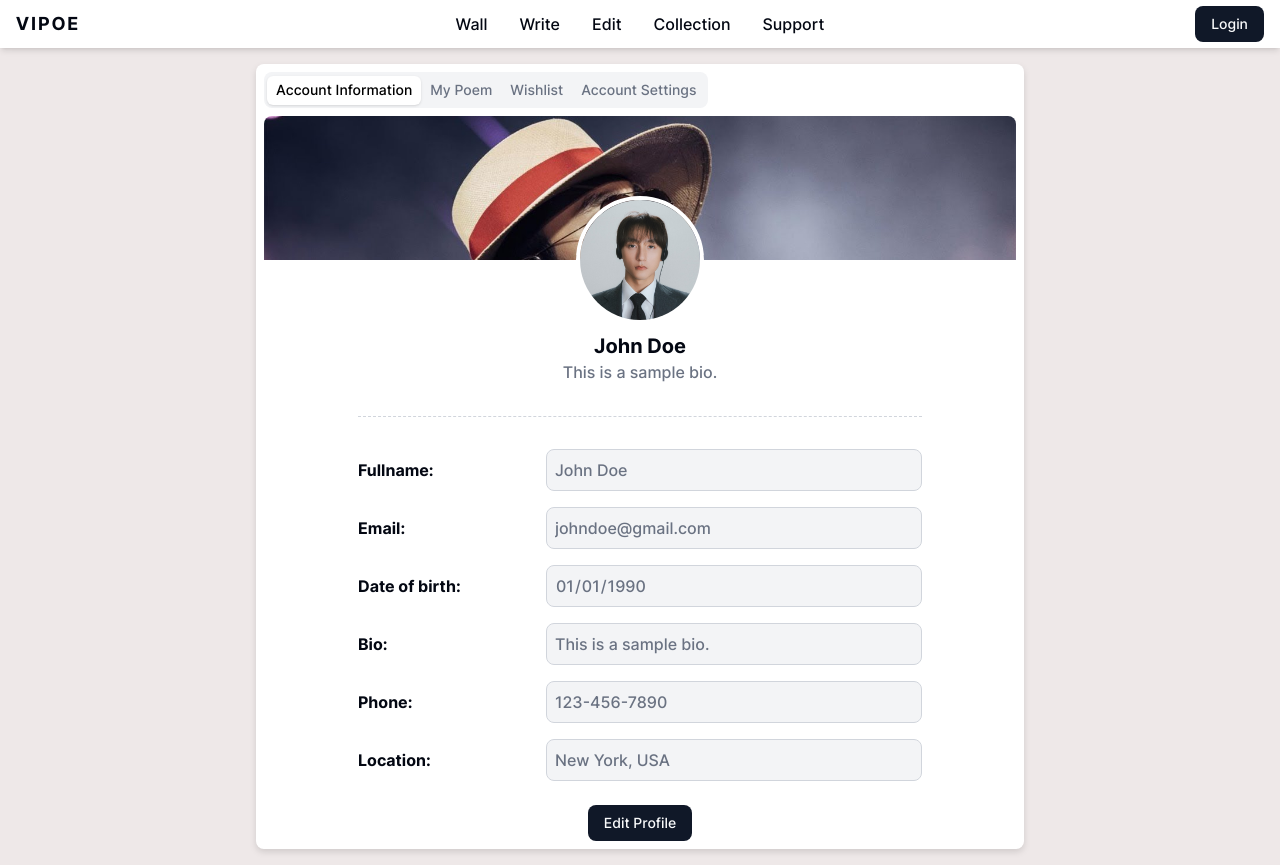
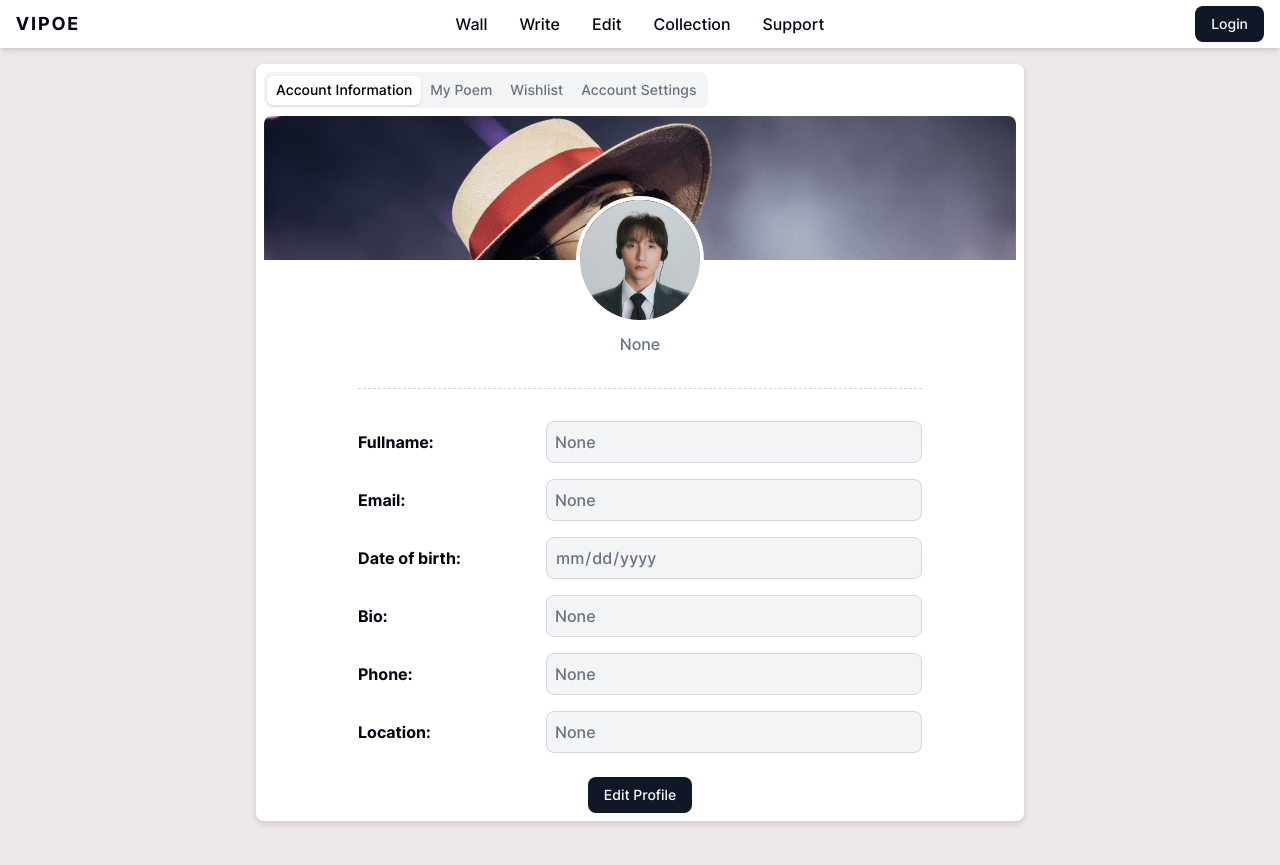
Before and after one commit to johnvo24/vipoe-web, a Next.js app: page /profile in a window 1280 px wide. After the commit the page ends 837 px from the top, so only its background shows below. Built offline with nearby package versions, Linux system fonts and the light colour scheme; no server answers.

Commit message:
chi commit VIP-54

```diff
--- a/src/app/profile/info.tsx
+++ b/src/app/profile/info.tsx
@@ -1,6 +1,6 @@
 "use client"
 
-import React, { useState } from 'react'
+import React, { useState, useRef } from 'react'
 import Image from 'next/image'
 import {
   Dialog,
@@ -24,6 +24,9 @@ const AccountInformation = (props: any) => {
     phone: props.phone || '',
     location: props.location || '',
   })
+  const [avatar, setAvatar] = useState<File | null>(null)
+  const [preview, setPreview] = useState<string>(props.avt_url || "/images/st-mtp.jpg")
+  const fileInputRef = useRef<HTMLInputElement>(null)
 
   const handleSubmit = async () => {
     try {
@@ -35,22 +38,77 @@ const AccountInformation = (props: any) => {
         alert("Edited Successful")
       }
     } catch (error) {
-      alert("Edited Failed")
+      console.error("Failed to update profile:", error)
     }
   }
-  console.log(data)
+
+  const handleAvatarChange = (e: React.ChangeEvent<HTMLInputElement>) => {
+    const file = e.target.files?.[0]
+    if (file) {
+      setAvatar(file)
+      setPreview(URL.createObjectURL(file))
+    }
+  }
+
+  const handleAvatarUpload = async () => {
+    if (avatar) {
+      const formData = new FormData()
+      formData.append('avatar', avatar)
+      try {
+        const token = localStorage.getItem("token")
+        if (token) {
+          const response = await api.put("/v1/profile/avatar", formData, {
+            headers: {
+              'Content-Type': 'multipart/form-data',
+              Authorization: `Bearer ${token}`,
+            },
+          })
+          if (response.status === 200) {
+            alert("Avatar updated successfully")
+            setPreview(URL.createObjectURL(avatar))
+          } else {
+            alert("Failed to update avatar")
+          }
+        }
+      } catch (error) {
+        console.error("Error uploading avatar:", error)
+      }
+    } else {
+      console.log("No avatar selected")
+    }
+  }
+
   return (
     <div className="flex flex-col items-center bg-white rounded-md overflow-hidden">
       <div className="w-full h-36 bg-cover" style={{ backgroundImage: "url('/images/bg-stmpt.jpg')" }}></div>
-      <div className="-mt-16 w-32 h-32 rounded-full border-4 border-white overflow-hidden">
+      <div className="-mt-16 w-32 h-32 rounded-full border-4 border-white overflow-hidden relative group">
         <Image
-          src='/images/st-mtp.jpg'
+          src={preview}
           width={150}
           height={150}
           alt="Avatar"
           className="object-cover w-full h-full"
         />
+        <button
+          type="button"
+          className="absolute inset-0 bg-black/40 opacity-0 group-hover:opacity-100 flex items-center justify-center transition-opacity"
+          title="Change Avatar"
+          onClick={() => fileInputRef.current?.click()}
+        >
+          <span className="text-white font-semibold">Upload Avatar</span>
+        </button>
+        <input
+          type="file"
+          accept="image/*"
+          className="hidden"
+          ref={fileInputRef}
+          onChange={handleAvatarChange}
+        />
       </div>
+
+      {avatar && (
+        <Button type='submit' onClick={handleAvatarUpload} size={'sm'} className='cursor-pointer mt-2'>Update Avatar</Button>
+      )}
 
       <div className="mt-2 text-center">
         <h1 className="text-xl font-bold">{props.full_name}</h1>
--- a/src/app/profile/tabs.tsx
+++ b/src/app/profile/tabs.tsx
@@ -1,20 +1,48 @@
 "use client"
 
-import React from 'react'
+import React, { useState, useEffect } from 'react'
 import AccountInformation from '@/app/profile/info'
+import useAuth from '@/lib/hooks/useAuth'
 import { Tabs, TabsContent, TabsList, TabsTrigger } from "@/components/ui/tabs"
+import { api } from '@/lib/services'
 
-const user = {
-  full_name: "John Doe",
-  username: "johndoe",
-  email: "johndoe@gmail.com",
-  phone: "123-456-7890",
-  location: "New York, USA",
-  bio: "This is a sample bio.",
-  date_of_birth: "1990-01-01",
+interface User {
+  full_name: string
+  username: string
+  email: string
+  avt_url: string
+  bio: string
+  phone: string
+  location: string
+  date_of_birth: string
 }
 
 const TabsProfile = () => {
+  const { user, loading } = useAuth()
+  const [userData, setUserData] = useState<User|null>(null)
+
+  useEffect(() => {
+    const fetchProfile = async () => {
+      try {
+        const token = localStorage.getItem("token")
+        const response = await api.get("/user/me", {
+          headers: { Authorization: `Bearer ${token}`},
+        })
+        setUserData(response.data)
+      } catch (error) {
+        console.error("Failed to fetch profile:", error)
+      }
+    }
+
+    if (user) {
+      fetchProfile()
+    }
+  }, [user])
+
+  if (loading) {
+    return <div>Chờ xíu...</div>
+  }
+
   return (
     <Tabs defaultValue="account" className="w-full">
       <TabsList>
@@ -25,16 +53,17 @@ const TabsProfile = () => {
       </TabsList>
       <TabsContent value="account">
         <AccountInformation
-          full_name={user.full_name}
-          username={user.username}
-          email={user.email}
-          phone={user.phone}
-          location={user.location}
-          bio={user.bio}
-          date_of_birth={user.date_of_birth}
+          full_name={userData?.full_name}
+          username={userData?.username}
+          email={userData?.email}
+          avt_url={userData?.avt_url}
+          bio={userData?.bio}
+          phone={userData?.phone}
+          location={userData?.location}
+          date_of_birth={userData?.date_of_birth}
         />
       </TabsContent>
-      <TabsContent value="poem">Change your password here.</TabsContent>
+      <TabsContent value="poem">ad</TabsContent>
       <TabsContent value="wishlist"><p>Make changes to your account here.</p></TabsContent>
       <TabsContent value="account_settings">Change your password here.</TabsContent>
     </Tabs>
```
